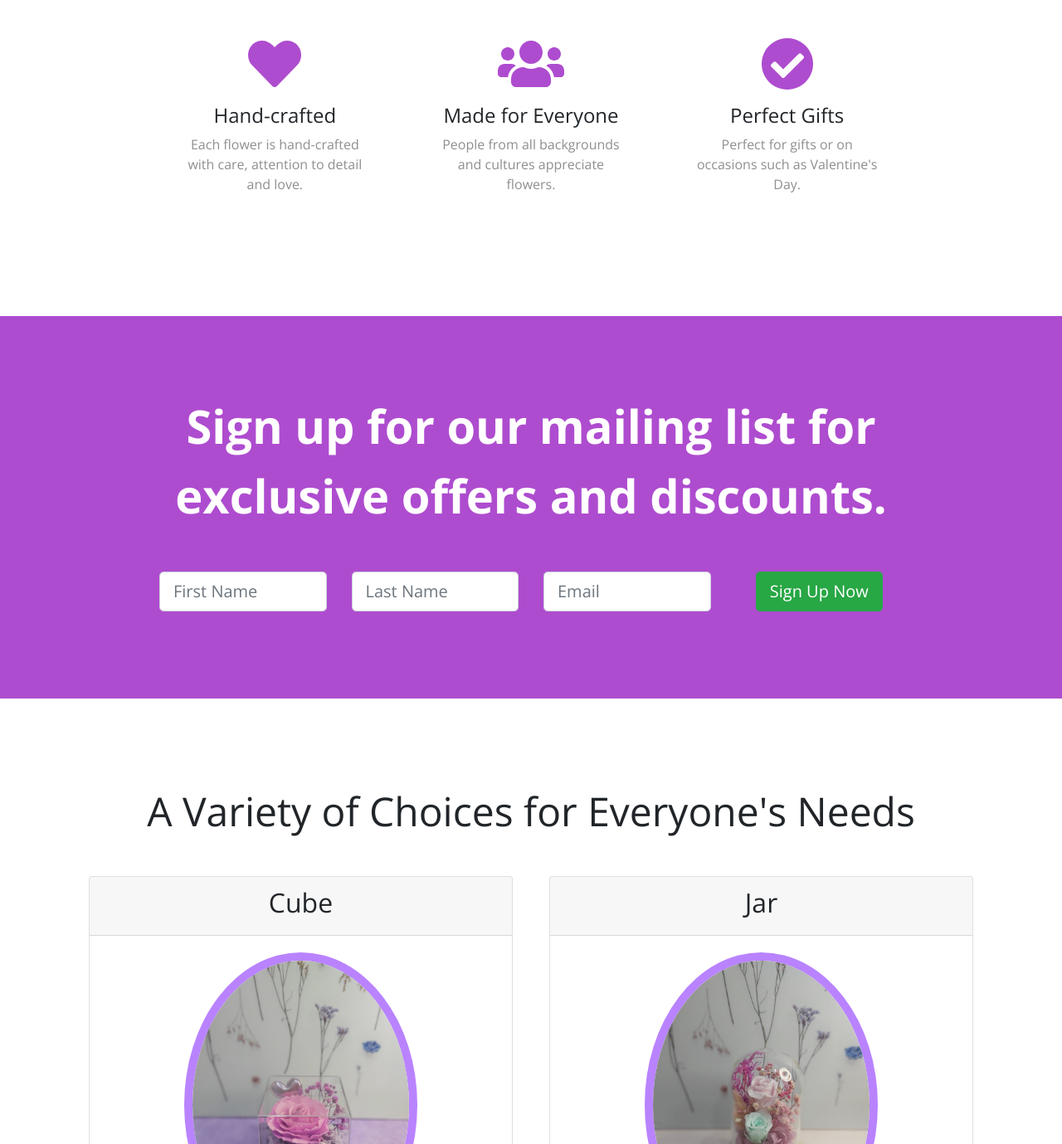
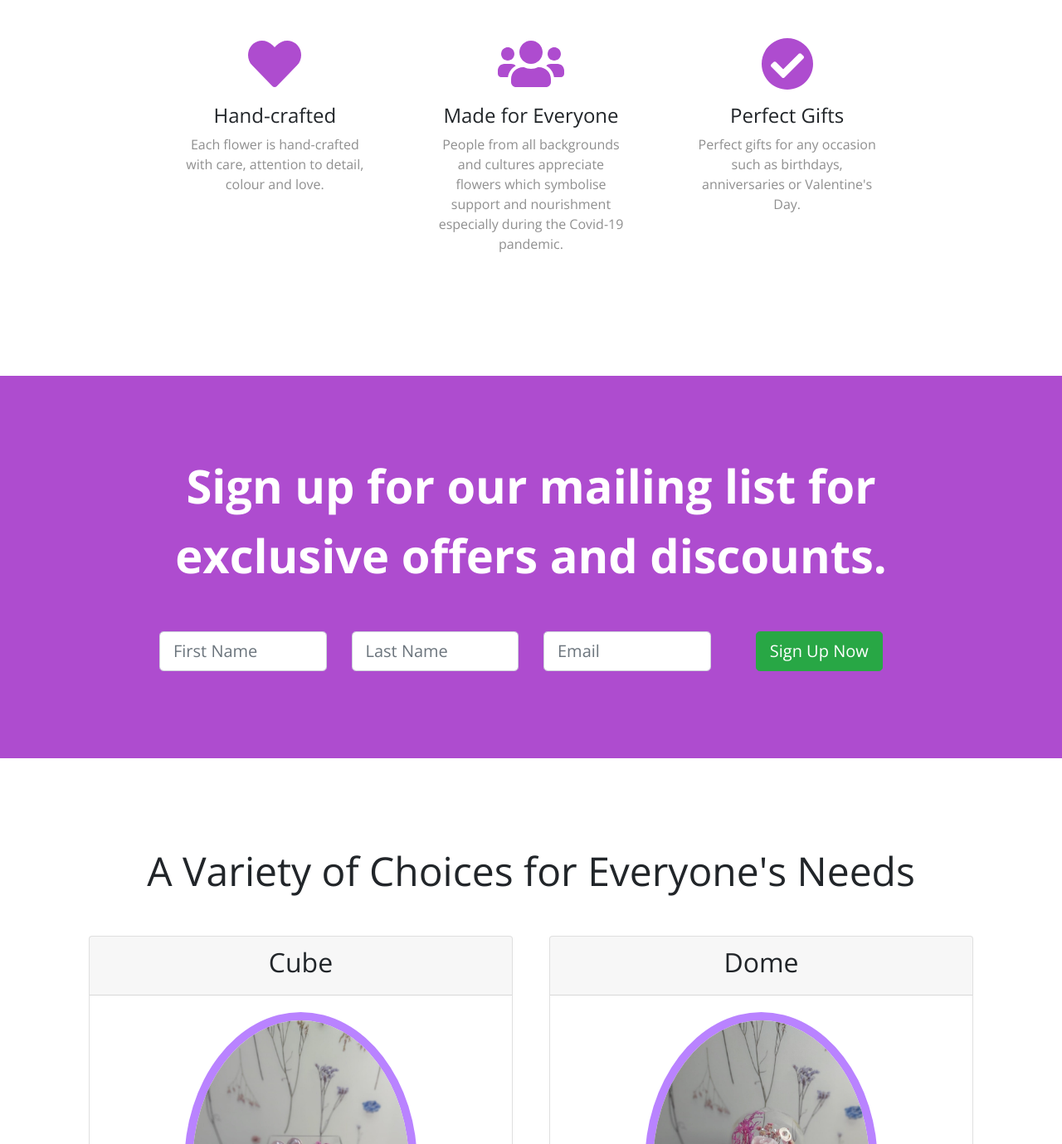
Before and after one commit to jcjoshuac/dollys_flowers, a website: page index.html in a window 1280 px wide. Shown: the part 701-2080 px from the top of the page at 83% size. Drawn offline with nearby package versions, Linux system fonts and the light colour scheme; a web font is replaced by a local one.

Commit message:
updated description

```diff
--- a/index.html
+++ b/index.html
@@ -87,19 +87,19 @@
         <div class="feature-box col-lg-4">
           <i class="icon fas fa-heart fa-4x"></i>
           <h3 class="feature-title">Hand-crafted</h3>
-          <p>Each flower is hand-crafted with care, attention to detail and love.</p>
+          <p>Each flower is hand-crafted with care, attention to detail, colour and love.</p>
         </div>
 
         <div class="feature-box col-lg-4">
           <i class="icon fas fa-users fa-4x"></i>
           <h3 class="feature-title">Made for Everyone</h3>
-          <p>People from all backgrounds and cultures appreciate flowers.</p>
+          <p>People from all backgrounds and cultures appreciate flowers which symbolise support and nourishment especially during the Covid-19 pandemic.</p>
         </div>
 
         <div class="feature-box col-lg-4">
           <i class="icon fas fa-check-circle fa-4x"></i>
           <h3 class="feature-title">Perfect Gifts</h3>
-          <p>Perfect for gifts or on occasions such as Valentine's Day.</p>
+          <p>Perfect gifts for any occasion such as birthdays, anniversaries or Valentine's Day.</p>
         </div>
 
       </div>
@@ -199,7 +199,7 @@
       <div class="pricing-column col-lg-6">
         <div class="card">
           <div class="card-header">
-            <h2>Jar</h2>
+            <h2>Dome</h2>
           </div>
           <div class="card-body">
             <img class="card-image" src="images/jar-white.jpeg" alt="Jar of flowers">
```
Also changed, not shown: 1 other file.
